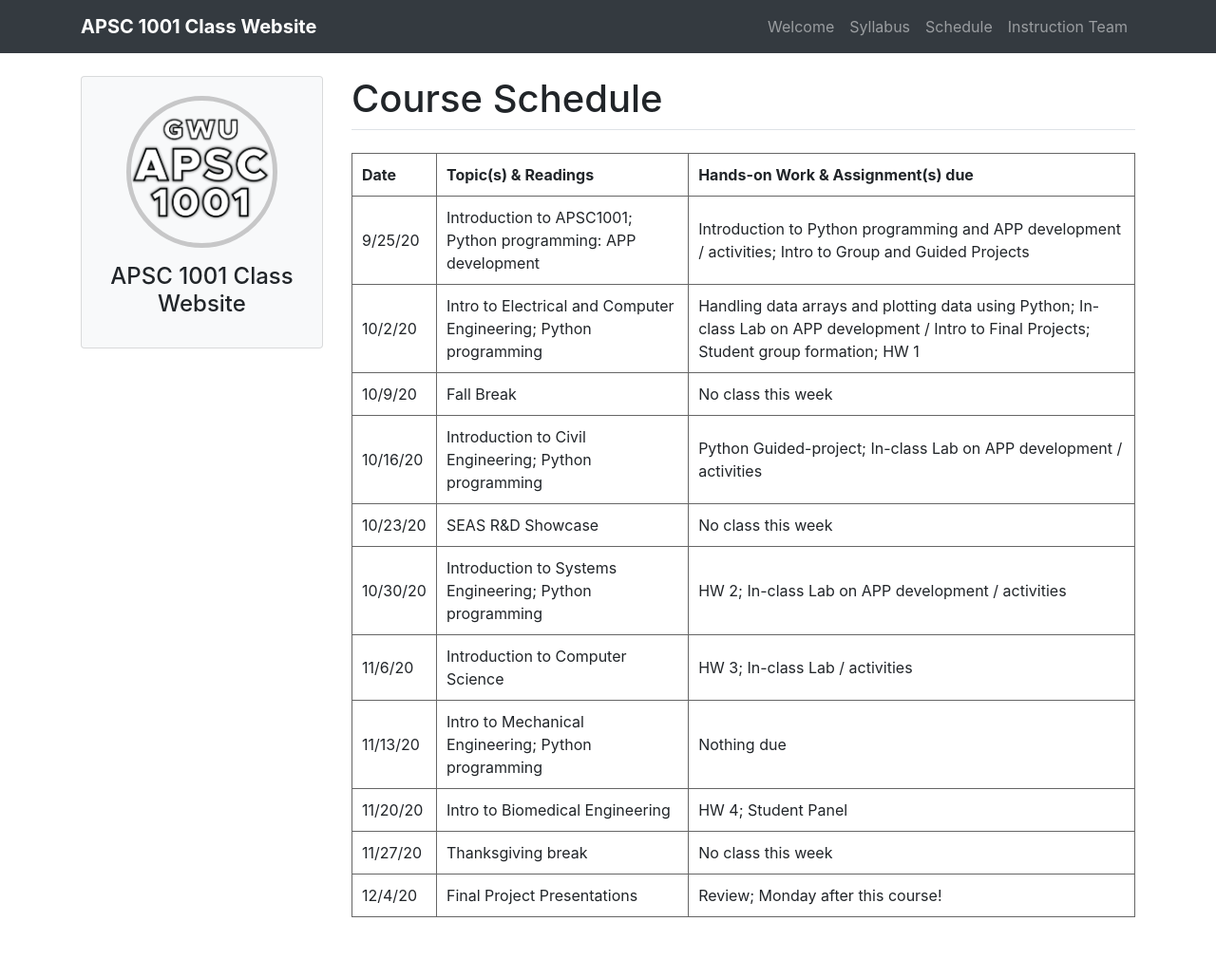
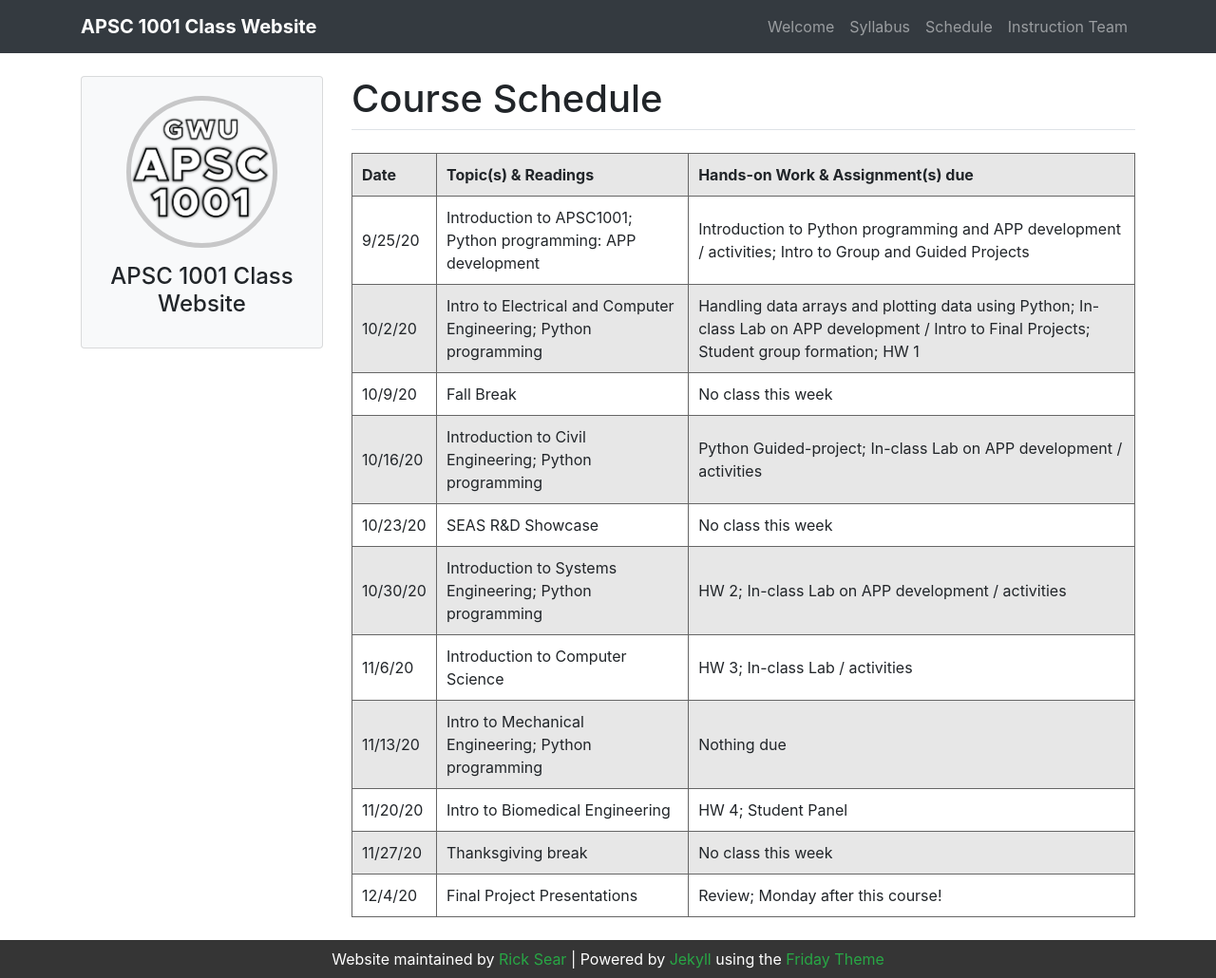
Before and after one commit to GWU-APSC1001/gwu-apsc1001.github.io, a Jekyll site: the page built from _pages/schedule.md, in a window 1280 px wide and 1030 px high. Shown: the whole window at 95% size. Built offline with Jekyll 4.4.1, drawn with Linux system fonts in a browser that asks for light colours.

Commit message:
Add footer

```diff
--- /dev/null
+++ b/_includes/structure/footer.html
@@ -0,0 +1,5 @@
+<div class="footer">
+    Website maintained by <a href="https://searri.github.io" target="_blank">Rick Sear</a> | Powered by <a
+        href="https://jekyllrb.com/" target="_blank">Jekyll</a> using the <a
+        href="https://sfreytag.github.io/friday-theme/" target="_blank">Friday Theme</a>
+</div>
--- a/_layouts/default.html
+++ b/_layouts/default.html
@@ -51,6 +51,8 @@
 }())
 </script>
 
+{% include structure/footer.html %}
+
 </body>
 
 </html>
--- a/theme/css/syntax.css
+++ b/theme/css/syntax.css
@@ -70,3 +70,19 @@ table, th, td{
 table th, table td{
     padding: 10px;
 }
+
+tr:nth-child(even) {
+    background-color: rgb(231, 231, 231);
+}
+
+th {
+    background-color: rgb(231, 231, 231);
+}
+
+.footer {
+    width: 100%;
+    background-color: rgb(53, 53, 53);
+    color: white;
+    text-align: center;
+    line-height: 2.5;
+}
```
